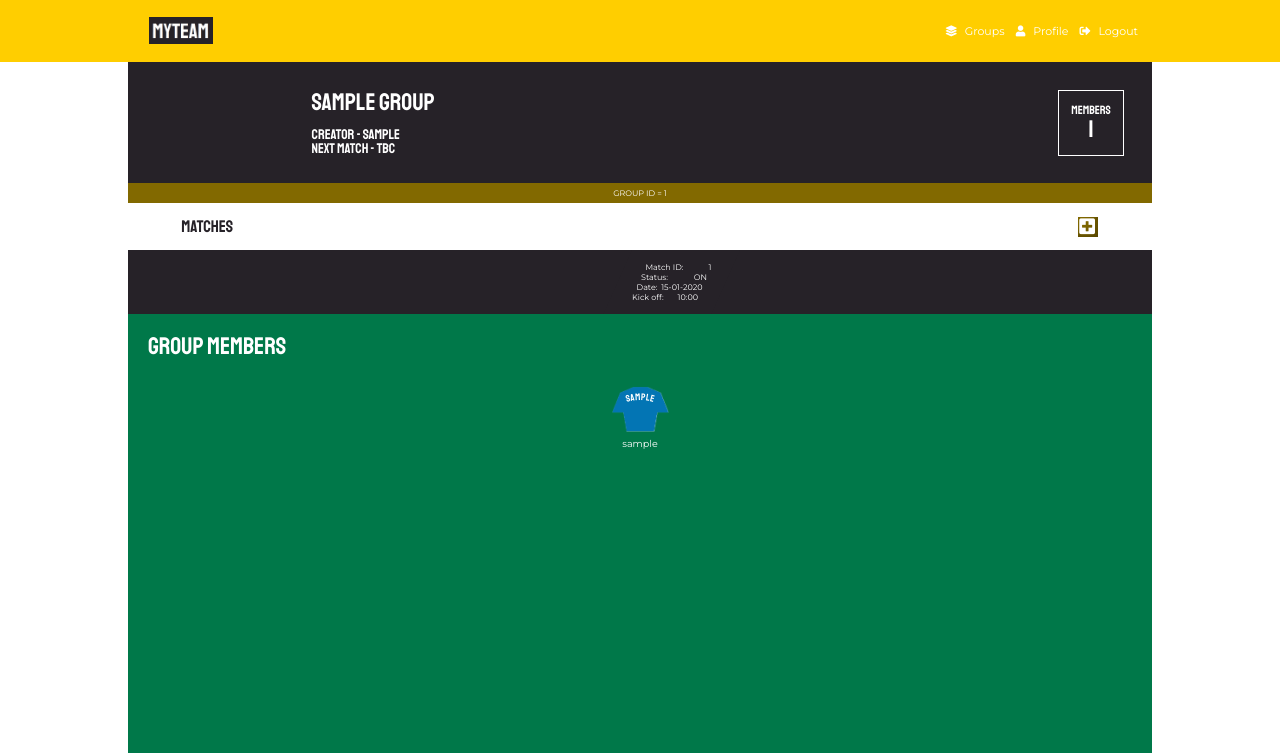
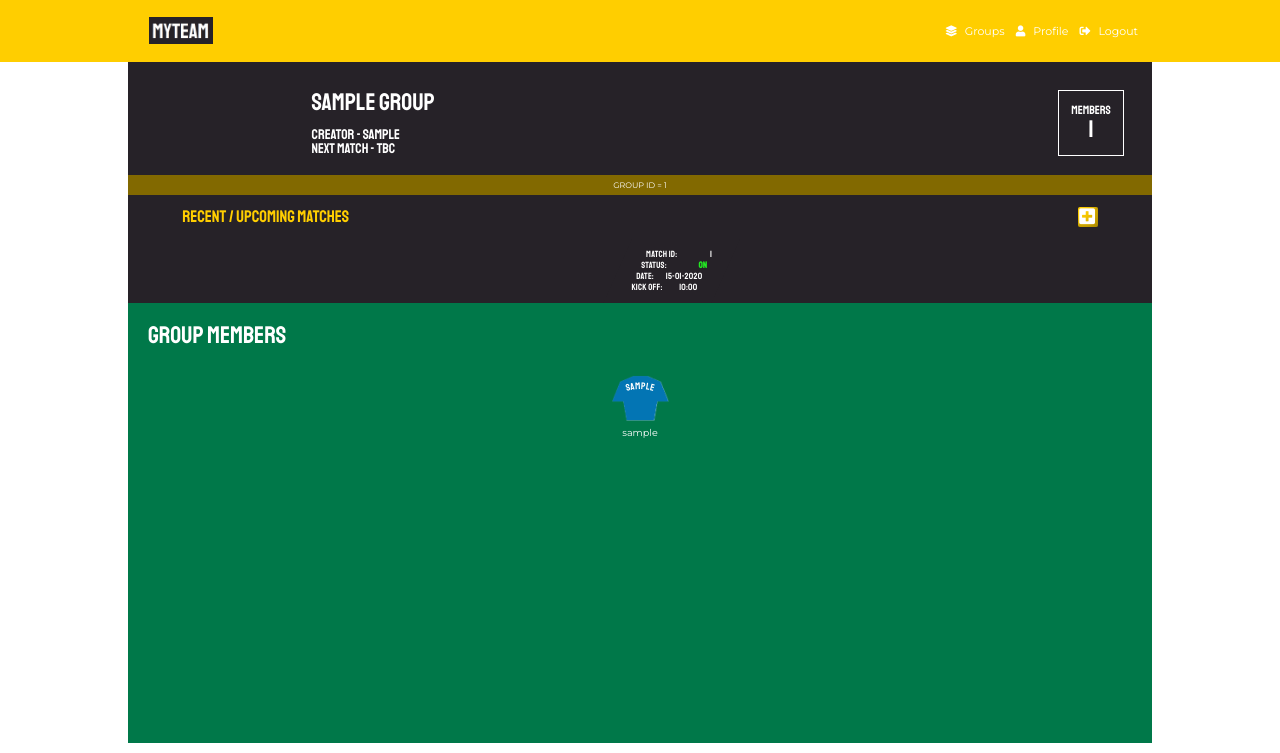
Before and after one commit to ebaymademepoor/django_milestone_project_myTeam, a Django app: a page that uses groups/templates/group-home.html in a window 1280 px wide. Shown: the top 753 px of the page. Run offline with Django 3.2, Linux system fonts and the light colour scheme; a user stored in the database is signed in; tables that the repository leaves empty hold one stand-in row (values such as "Sample post").

Commit message:
Further styling changes to group-home.html

```diff
--- a/groups/templates/group-home.html
+++ b/groups/templates/group-home.html
@@ -28,7 +28,7 @@
     <section class="content">
         <div class="matches-box">
             <div class="row">
-                <h3>Matches</h3>
+                <h3>Recent / Upcoming Matches</h3>
                 <a href="{% url 'matches' group_data.pk 0 %}" class="link-btn add-a-match-btn click-shrink"><i class="fas fa-plus-square"></i></a>
             </div>
 
@@ -41,13 +41,11 @@
                             <div class="container">
                                 <p>Match ID: <span>{{ match.id }}</span></p>
                                 <p>Status:
-                                    <span>
-                                        {% if match.match_status == "S" %}
-                                        ON
-                                        {% else %}
-                                        CANCELLED
-                                        {% endif %}
-                                    </span>
+                                    {% if match.match_status == "S" %}
+                                        <span class="scheduled">ON</span>
+                                    {% else %}
+                                        <span class="cancelled">CANCELLED</span>
+                                    {% endif %}
                                 </p>
                                 <p>Date: <span>{{ match.date_of_match|date:'d-m-Y' }}</span></p>
                                 <p>Kick off: <span>{{ match.time_of_match|time:"H:i" }}</span></p>
@@ -57,7 +55,7 @@
                 {% endfor %}
                 </div>
             {% else %}
-                <p>There are currently no matches scheduled</p>
+                <p class="no-matches">There are currently no matches scheduled</p>
             {% endif %}
         </div>
 
--- a/static/css/components/buttons.scss
+++ b/static/css/components/buttons.scss
@@ -102,7 +102,9 @@ button,
     text-align: center;
     height: 20px;
     line-height: 20px;
-    background-color: $brand-evening-black-offset;
+    background-color: $brand-sunflower-yellow;
+    border-radius: 2px;
+    border: none;
 
     @extend %inset-shadow;
 
--- a/static/css/components/pages.scss
+++ b/static/css/components/pages.scss
@@ -476,7 +476,7 @@
         max-width: unset;
         background-color: $brand-evening-black;
         color: $white;
-        padding: 28px;
+        padding: 28px 28px 16px;
         box-sizing: border-box;
         margin-bottom: 0;
         border-radius: 0;
@@ -493,7 +493,6 @@
         font-size: 8px;
         color: $white;
         position: relative;
-        top: -1px;
     }
 
     .content {
@@ -572,8 +571,8 @@
 
         .matches-box {
             width: 100%;
-            color: $brand-starry-night-blue;
-            background-color: $white;
+            color: $brand-sunflower-yellow;
+            background-color: $brand-evening-black;
             text-align: left;
             position: relative;
 
@@ -586,13 +585,16 @@
                 text-align: left;
                 display: inline-block;
                 width: 91%;
-                color: $brand-evening-black;
             }
 
             .row:first-of-type {
                 padding: 2px 20px;
                 box-sizing: border-box;
                 justify-content: center;
+            }
+
+            .no-matches {
+                padding: 20px;
             }
 
             .matches-row {
@@ -639,6 +641,9 @@
                         transform: skew(24deg);
                         text-align: left;
                         width: 66px;
+                        font-family: 'Staatliches', cursive;
+                        font-size: 9px;
+                        letter-spacing: 0.2px;
                     }
 
                     span {
@@ -668,6 +673,7 @@
 }
 
 // match_page.html -------------------------------------------------------------
+
 .matches-page {
 
     background-color: $brand-irises-green;
@@ -688,16 +694,6 @@
             span {
                 margin-left: 6px;
                 font-weight: 500;
-            }
-
-            .cancelled {
-                color: $error-red;
-                font-weight: 600;
-            }
-
-            .scheduled {
-                color: $preference-green;
-                font-weight: 600;
             }
 
             p {
--- a/static/css/styles.css
+++ b/static/css/styles.css
@@ -161,7 +161,9 @@ button,
   text-align: center;
   height: 20px;
   line-height: 20px;
-  background-color: #826900; }
+  background-color: #FFCE00;
+  border-radius: 2px;
+  border: none; }
   .add-a-match-btn i {
     font-size: 18px;
     margin-top: 0.2px; }
@@ -593,7 +595,7 @@ footer {
   max-width: unset;
   background-color: #262228;
   color: #fff;
-  padding: 28px;
+  padding: 28px 28px 16px;
   box-sizing: border-box;
   margin-bottom: 0;
   border-radius: 0; }
@@ -605,8 +607,7 @@ footer {
   padding: 6px;
   font-size: 8px;
   color: #fff;
-  position: relative;
-  top: -1px; }
+  position: relative; }
 .group-home .content {
   box-sizing: border-box; }
   .group-home .content .member-box,
@@ -659,8 +660,8 @@ footer {
       padding: 0 0 6px 0; }
   .group-home .content .matches-box {
     width: 100%;
-    color: #0375B4;
-    background-color: #fff;
+    color: #FFCE00;
+    background-color: #262228;
     text-align: left;
     position: relative; }
     .group-home .content .matches-box .container p {
@@ -669,12 +670,13 @@ footer {
       padding: 6px 0;
       text-align: left;
       display: inline-block;
-      width: 91%;
-      color: #262228; }
+      width: 91%; }
     .group-home .content .matches-box .row:first-of-type {
       padding: 2px 20px;
       box-sizing: border-box;
       justify-content: center; }
+    .group-home .content .matches-box .no-matches {
+      padding: 20px; }
     .group-home .content .matches-box .matches-row {
       background-color: #262228;
       justify-content: space-evenly;
@@ -708,7 +710,10 @@ footer {
           -ms-transform: skew(24deg);
           transform: skew(24deg);
           text-align: left;
-          width: 66px; }
+          width: 66px;
+          font-family: 'Staatliches', cursive;
+          font-size: 9px;
+          letter-spacing: 0.2px; }
         .group-home .content .matches-box .match-link .match-box span {
           float: right; }
 
@@ -736,12 +741,6 @@ footer {
       .matches-page .match-data .overview-container span {
         margin-left: 6px;
         font-weight: 500; }
-      .matches-page .match-data .overview-container .cancelled {
-        color: #fd3636;
-        font-weight: 600; }
-      .matches-page .match-data .overview-container .scheduled {
-        color: #23e623;
-        font-weight: 600; }
       .matches-page .match-data .overview-container p {
         display: inline-block;
         margin: 2px 8px 2px 0;
@@ -922,4 +921,12 @@ a:visited {
   align-items: center;
   justify-content: start; }
 
+.cancelled {
+  color: #fd3636;
+  font-weight: 600 !important; }
+
+.scheduled {
+  color: #23e623;
+  font-weight: 600 !important; }
+
 /*# sourceMappingURL=styles.css.map */
--- a/static/css/styles.scss
+++ b/static/css/styles.scss
@@ -100,3 +100,13 @@ a:visited {
         align-items: center;
         justify-content: start;
 }
+
+.cancelled {
+    color: $error-red;
+    font-weight: 600 !important;
+}
+
+.scheduled {
+    color: $preference-green;
+    font-weight: 600 !important;
+}
```
Also changed, not shown: 1 other file.
